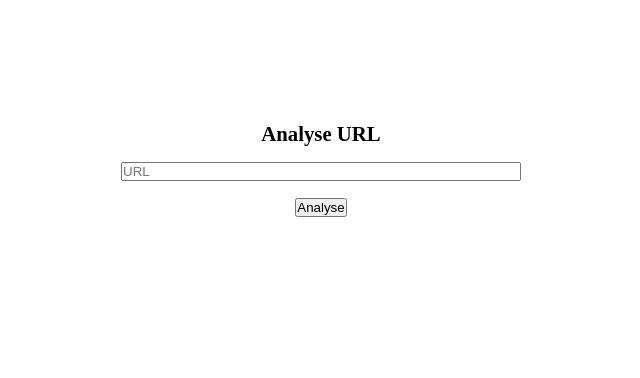
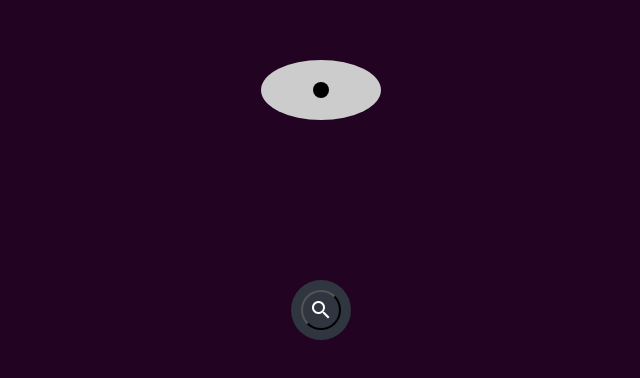
Before and after one commit to AyrtonOuriques2/visus-obscura, an Angular app in the folder frontend/: page / in a window 1280 px wide. Shown: the part 150-528 px from the top of the page, without its empty margins (319-959 px from the left). Built offline with nearby package versions, Linux system fonts and the light colour scheme.

Commit message:
feature: started basic frontend eye

```diff
--- a/frontend/angular.json
+++ b/frontend/angular.json
@@ -27,6 +27,7 @@
               }
             ],
             "styles": [
+              "@angular/material/prebuilt-themes/azure-blue.css",
               "src/styles.css"
             ],
             "scripts": []
@@ -85,6 +86,7 @@
               }
             ],
             "styles": [
+              "@angular/material/prebuilt-themes/azure-blue.css",
               "src/styles.css"
             ],
             "scripts": []
--- a/frontend/package.json
+++ b/frontend/package.json
@@ -10,10 +10,12 @@
   },
   "private": true,
   "dependencies": {
+    "@angular/cdk": "^19.2.15",
     "@angular/common": "^19.2.0",
     "@angular/compiler": "^19.2.0",
     "@angular/core": "^19.2.0",
     "@angular/forms": "^19.2.0",
+    "@angular/material": "^19.2.15",
     "@angular/platform-browser": "^19.2.0",
     "@angular/platform-browser-dynamic": "^19.2.0",
     "@angular/router": "^19.2.0",
--- a/frontend/src/app/search/search.component.css
+++ b/frontend/src/app/search/search.component.css
@@ -1,14 +1,81 @@
-.searchform{
-    justify-content: center;
-    text-align: center;
-    align-content: center;
+.search {
+    position: absolute;
+    top: 50%;
+    left: 50%;
+    transform:  translate(-50%,50%);
+    background: #2f3640;
+    height: 40px;
+    border-radius: 40px;
+    padding: 10px;
+    box-sizing: content-box;
+
 }
 
-.fullscreen{
-    height: 80%;
-    width: 100%;
+.search:hover > .searchinput {
+    width: 240px;
+    padding: 0 6px;
 }
 
-.urlCamp{
-    width: 400px;
+.search:hover > .searchbutton {
+  background: white;
+  color : #2f3640;
 }
+
+.searchbutton {
+    color: white;
+    float: right;
+    width: 40px;
+    height: 40px;
+    border-radius: 50%;
+    background: #2f3640;
+    display: flex;
+    justify-content: center;
+    align-items: center;
+    transition: 0.4s;
+}
+
+.searchinput {
+    border:none;
+    background: none;
+    outline:none;
+    float:left;
+    padding: 0;
+    color: white;
+    font-size: 16px;
+    transition: 0.4s;
+    line-height: 40px;
+    width: 0px;
+    font-family: 'Times New Roman', Times, serif
+
+}
+
+.eyesocket{
+    position: absolute;
+    top: 30%;
+    left: 50%;
+    transform: translate(-50%, -50%);
+    border-radius: 50%;
+    height: 60px;
+    width: 120px;
+    background: #CCC;
+
+}
+
+.eye {
+    position: absolute;
+    top: 50%;
+    left: 50%;
+    width: 16px;
+    height: 16px;
+    background: #000;
+    border-radius: 50%;
+    transform: translate(-50%, -50%);
+    transition: transform 0.05s linear;
+}
+
+@media screen and (max-width: 620px) {
+    .searchBox:hover > .searchInput {
+        width: 150px;
+        padding: 0 6px;
+    }
+}
--- a/frontend/src/app/search/search.component.html
+++ b/frontend/src/app/search/search.component.html
@@ -1,7 +1,9 @@
-<form  class="searchform fullscreen">
-    <h5 class="text">Analyse URL</h5>
-    <div style="margin-top: 8px;">
-      <input [(ngModel)]="urlToSearch" class="urlCamp" type="text" (keyup.enter)="analyseUrl()" name="setSearch" placeholder="URL">
-    </div>
-    <button style="margin-top: 16px;" type="submit" (click)="analyseUrl()">Analyse</button>
-</form>
+<div class="eyesocket">
+  <div #eye class='eye'></div>
+</div>
+<div class="search">
+  <input class="searchinput" [(ngModel)]="urlToSearch" type="text" (keyup.enter)="analyseUrl()" name="setSearch" placeholder="URL">
+  <button class="searchbutton" (click)="analyseUrl()">
+    <mat-icon>search</mat-icon>
+  </button>
+</div>
--- a/frontend/src/app/search/search.component.ts
+++ b/frontend/src/app/search/search.component.ts
@@ -1,18 +1,24 @@
-import { Component } from '@angular/core';
+import { Component, ElementRef, Renderer2, ViewChild } from '@angular/core';
 import { FormsModule } from '@angular/forms';
 import { ApiService } from '../api.service';
+import { MatIconModule } from '@angular/material/icon';
 
 @Component({
   selector: 'app-search',
   standalone: true,
-  imports: [FormsModule],
+  imports: [
+    FormsModule,
+    MatIconModule
+  ],
   templateUrl: './search.component.html',
   styleUrl: './search.component.css'
 })
 export class SearchComponent {
   urlToSearch: string = '';
 
-  constructor(private apiService: ApiService){}
+  @ViewChild('eye', { static: true }) eyeRef!: ElementRef;
+
+  constructor(private apiService: ApiService, private renderer: Renderer2){}
 
   analyseUrl() {
     this.apiService.analyseUrl(this.urlToSearch).subscribe((response) => {
@@ -20,4 +26,26 @@ export class SearchComponent {
     })
   }
 
+  ngAfterViewInit(): void {
+    this.renderer.listen('document', 'mousemove', (event: MouseEvent) => {
+      const eyeEl = this.eyeRef.nativeElement;
+      const socketEl = eyeEl.parentElement!;
+      const socketRect = socketEl.getBoundingClientRect();
+
+      const centerX = socketRect.left + socketRect.width / 2;
+      const centerY = socketRect.top + socketRect.height / 2;
+
+      const deltaX = event.clientX - centerX;
+      const deltaY = event.clientY - centerY;
+
+      const angle = Math.atan2(deltaY, deltaX);
+      const radius = 20;
+
+      const x = Math.cos(angle) * radius * 2;
+      const y = Math.sin(angle) * radius;
+
+      this.renderer.setStyle(eyeEl, 'transform', `translate(calc(-50% + ${x}px), calc(-50% + ${y}px))`);
+    });
+  }
+
 }
--- a/frontend/src/index.html
+++ b/frontend/src/index.html
@@ -6,6 +6,7 @@
   <base href="/">
   <meta name="viewport" content="width=device-width, initial-scale=1">
   <link rel="icon" type="image/x-icon" href="favicon.ico">
+  <link href="https://fonts.googleapis.com/icon?family=Material+Icons" rel="stylesheet">
 </head>
 <body>
   <app-root></app-root>
--- a/frontend/src/styles.css
+++ b/frontend/src/styles.css
@@ -8,6 +8,9 @@
 html, body {
     font-size : 1.25rem;
     height: 100%;
+    background-color: rgb(34, 3, 34);
+    color: white;
+    font-family: 'Times New Roman', Times, serif
 }
 
 /* .btn{
```
Also changed, not shown: 1 other file (tests, documents, lock files or other folders).
